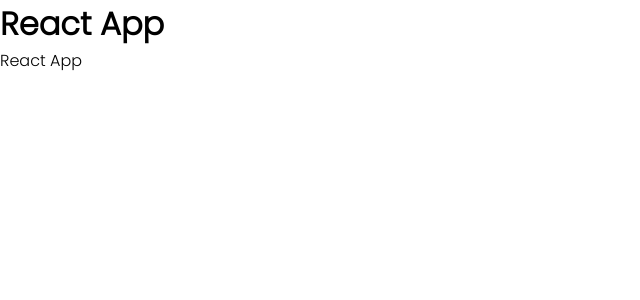
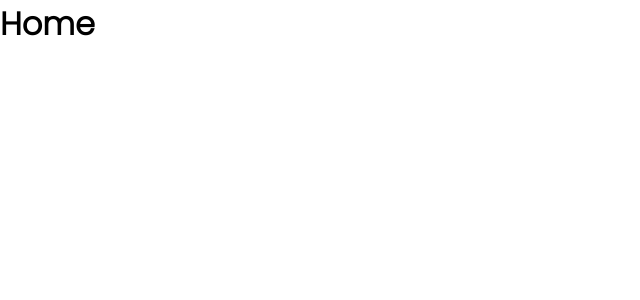
Before and after one commit to okhuaroboosayuki/Dashboard, a React (Vite) app: page / in a window 1280 px wide. Shown: the top 300 px of the page, without its empty margins (0-640 px from the left). Built offline with nearby package versions, Linux system fonts and the light colour scheme.

Commit message:
imported home component & added outlet for home children routes

```diff
--- a/src/App.jsx
+++ b/src/App.jsx
@@ -1,9 +1,11 @@
+import { Outlet } from "react-router-dom";
+import Home from "./pages/Home";
 
 function App() {
   return (
     <div className="App">
-      <h1>React App</h1>
-      <p>React App</p>
+      <Home />
+      <Outlet />
     </div>
   );
 }
```
